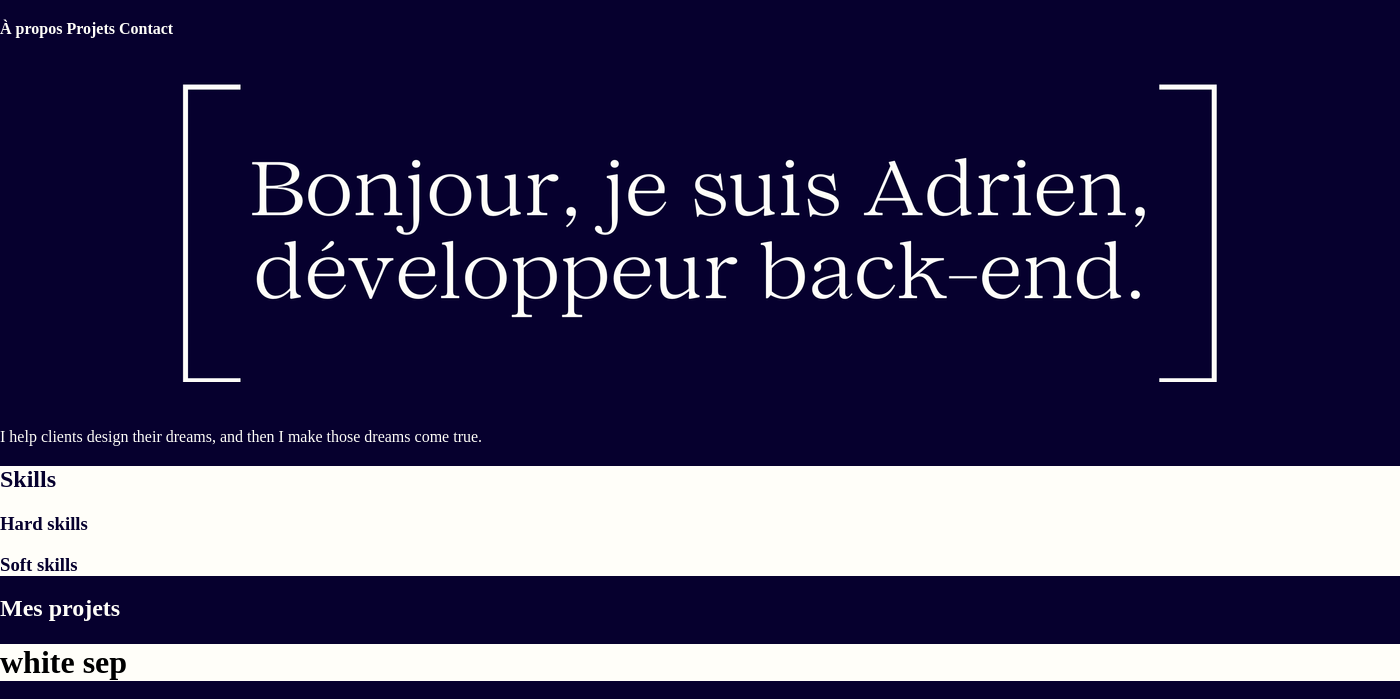
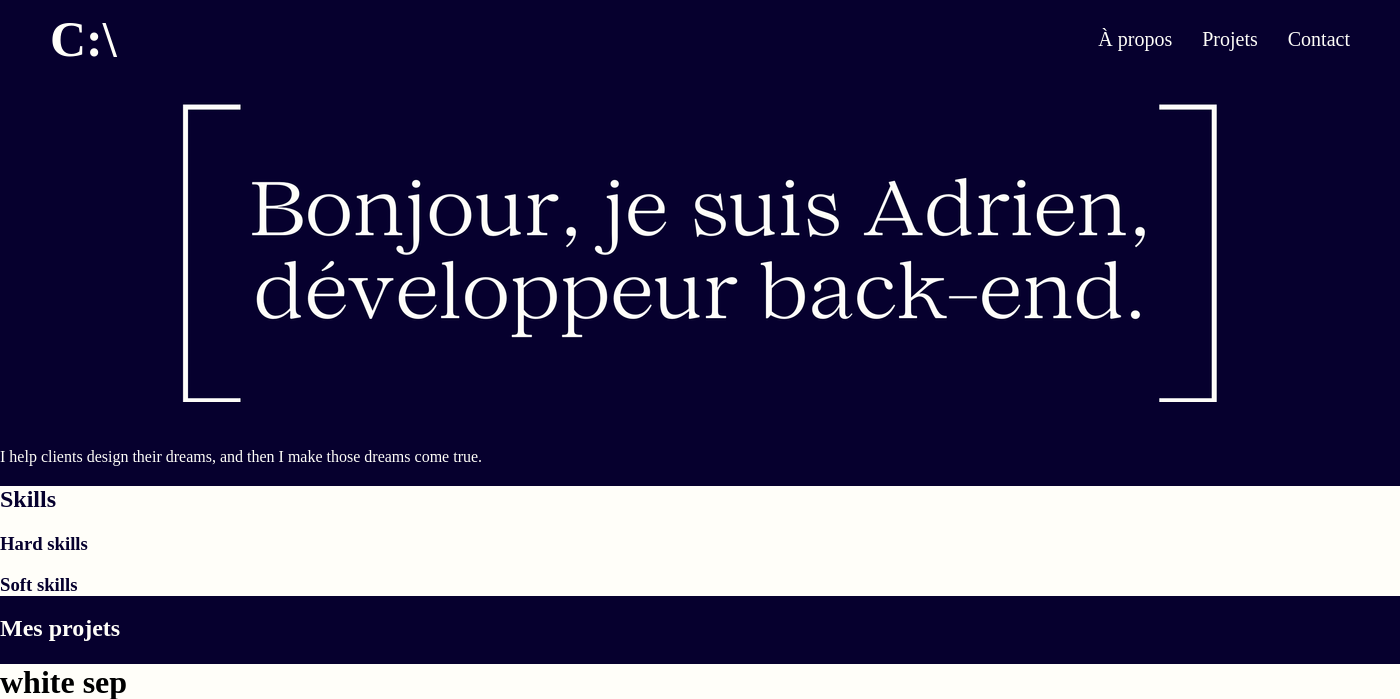
Before and after one commit to Adrien89betty/portfolio_adrien, a Django app: page / in a window 1400 px wide. Shown: the top 699 px of the page. Run offline with Django 5.2, Linux system fonts and the light colour scheme; some libraries are stand-ins or nearby versions.

Commit message:
Added url for home button.

```diff
--- a/home/static/home/css/home_styles.css
+++ b/home/static/home/css/home_styles.css
@@ -3,10 +3,6 @@
   background-color: #06002e;
   color: #fffef9;
   margin-block-start: 0;
-}
-
-.title-container{
-  /* overflow: hidden; */
 }
 
 .title-container img {
--- a/home/templates/home/base.html
+++ b/home/templates/home/base.html
@@ -13,12 +13,15 @@
 <body>
     <header>
         {% block nav %}
-        <div>
-          <div class="navbar">
-            <h4>À propos</h4>
-            <h4>Projets</h4>
-            <h4>Contact</h4>
+        <div class="navbar">
+          <div class="nav-home">
+            <a href="{% url "home:index" %}">C:\</a>
           </div>
+          <ul class="nav-links">
+            <li><a href="{% url "about:about" %}">À propos</a></li>
+            <li><a href="">Projets</a></li>
+            <li><a href="">Contact</a></li>
+          </ul>
         </div>
         {% endblock %}
     </header>
--- a/static/css/global_styles.css
+++ b/static/css/global_styles.css
@@ -6,17 +6,46 @@ body {
 
 /* navbar */
 .navbar {
+  display: flex;
+  justify-content: space-between;
+  align-items: center;
   background-color: #06002e;
   color: #fffef9;
-  padding-top: 20px;
-  padding-bottom: 20px;
+  padding: 10px 50px 10px 50px;
 }
 
-.navbar h4 {
-  margin: 0;
+.nav-home a {
+  text-decoration: none;
+  font-size: 50px;
+  font-weight: bold;
+  color: #fffef9;
+}
+
+.nav-home a:hover {
+  color: turquoise;
+  transition: 0.4s ease;
+}
+
+.nav-links {
+  list-style: none;
+  display: flex;
+  gap: 30px;
+  margin-left: 0;
   padding: 0;
-  display: inline-block;
 }
+
+.nav-links li a {
+  color: #fffef9;
+  text-decoration: none;
+  font-size: 20px;
+}
+
+.nav-links li a:hover {
+  color: turquoise;
+  transition: 0.3s ease;
+
+}
+
 
 footer {
   background-color: #06002e;
```
